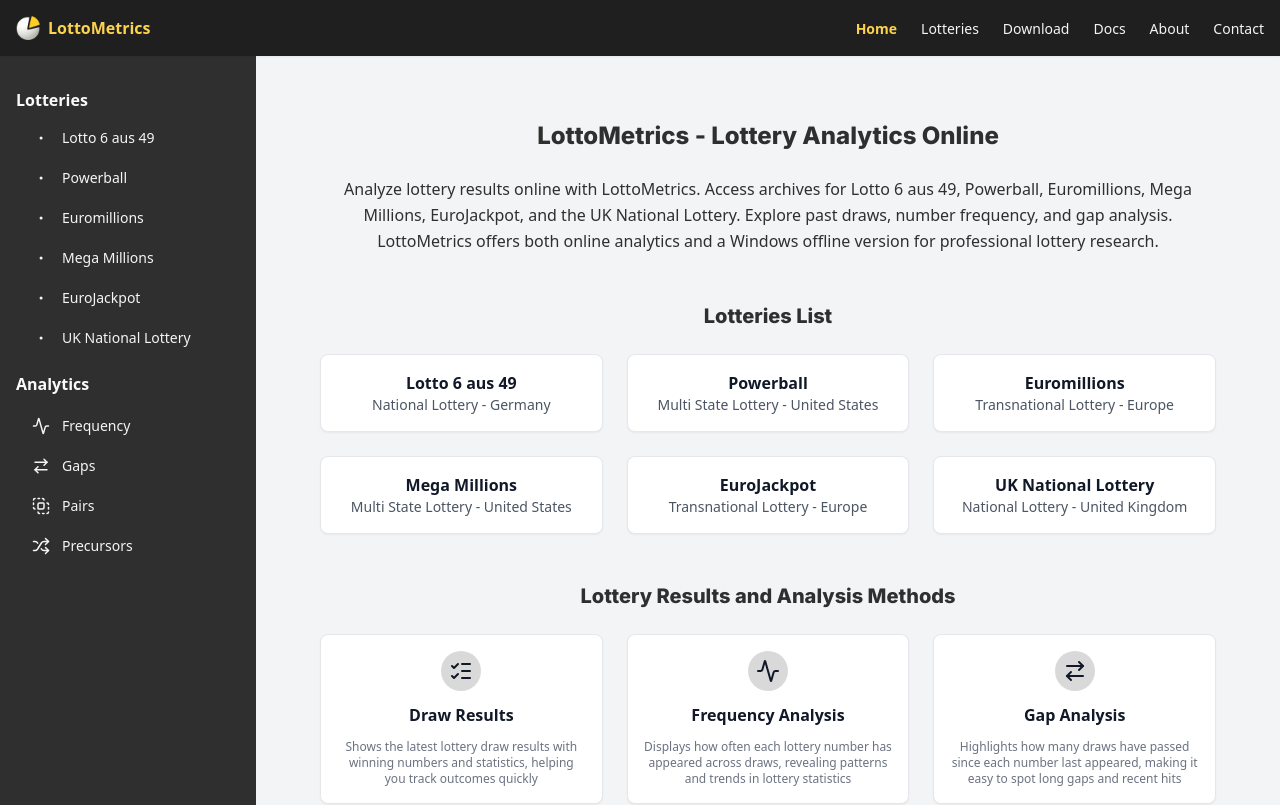
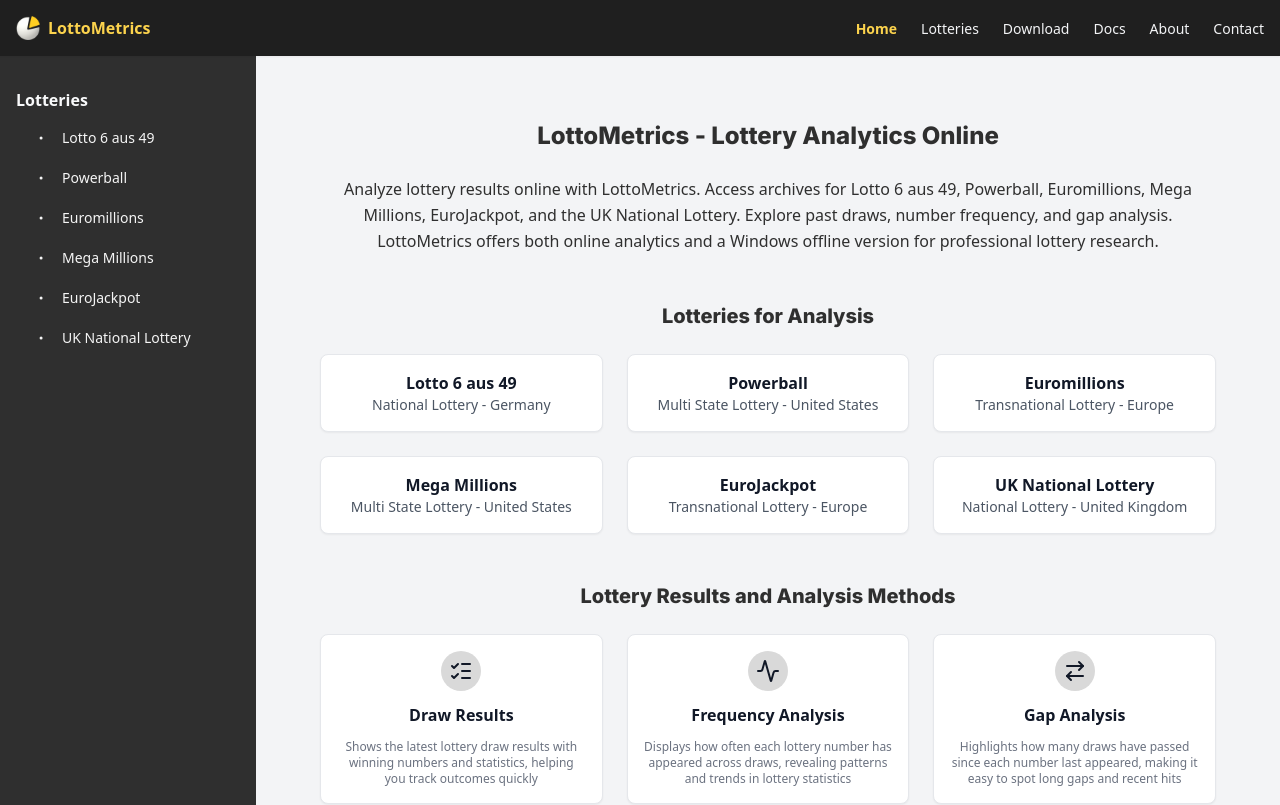
Before and after one commit to StrekanovAlexander/lottometrics-site, a Next.js app: page / in a window 1280 px wide. Shown: the top 805 px of the page. Built offline with nearby package versions, Linux system fonts and the light colour scheme.

Commit message:
rebuilded: routes

```diff
--- a/src/app/components/elements/cards/LotterySmallCard.js
+++ b/src/app/components/elements/cards/LotterySmallCard.js
@@ -1,7 +1,7 @@
 export default function LotterySmallCard({lottery}) {
     return (
         <a
-            href={`/lottery/${lottery.slug}`}
+            href={`/lottery/${lottery.slug}/analysis`}
             className="block bg-white border border-gray-200 rounded-lg shadow-sm hover:shadow-md transition-shadow p-4"
         >
             <h3 className="text-normal font-semibold text-gray-900">
--- a/src/app/components/layout/SidebarDesktop.js
+++ b/src/app/components/layout/SidebarDesktop.js
@@ -48,8 +48,8 @@ export default function SidebarDesktop() {
                     );
                 })}
             </ul>
-            <h2 className="text-gray-50 my-3 font-semibold">Analytics</h2>
-            <ul className="flex flex-col">
+            {/* <h2 className="text-gray-50 my-3 font-semibold">Analytics</h2>         */}
+            {/* <ul className="flex flex-col">
                 {parts.filter(el => el.isInNav === true).map(({ name, label, icon: Icon }) => {
                     const isActive = name === part;
                     return (
@@ -68,7 +68,7 @@ export default function SidebarDesktop() {
                         </li>
                     );
                 })}
-            </ul>
+            </ul> */}
         </aside>
     )
 }
--- a/src/app/components/layout/SidebarMobile.js
+++ b/src/app/components/layout/SidebarMobile.js
@@ -61,8 +61,8 @@ export default function SidebarMobile() {
                                 );
                             })}
                         </ul>
-                        <h2 className="text-gray-50 my-3 font-semibold">Analytics</h2>
-                        <ul className="flex flex-col">
+                        {/* <h2 className="text-gray-50 my-3 font-semibold">Analytics</h2>         */}
+                        {/* <ul className="flex flex-col">
                             {parts.filter(el => el.isInNav === true).map(({ name, label }) => {
                                 const isActive = name === part;
                                 return (
@@ -80,7 +80,7 @@ export default function SidebarMobile() {
                                     </li>
                                 );
                             })}
-                        </ul>
+                        </ul> */}
                     </aside>
                     <div
                         className="flex-grow bg-black bg-opacity-50"
--- a/src/app/page.js
+++ b/src/app/page.js
@@ -67,7 +67,7 @@ export default function DashboardPage() {
         <section className="mb-12">
           <h2
             className={`${inter.className} text-xl font-bold text-graphite mb-6`}
-          >Lotteries List</h2>
+          >Lotteries for Analysis</h2>
           <div className="grid grid-cols-1 sm:grid-cols-2 md:grid-cols-3 gap-2 sm:gap-4 md:gap-6">
             {lotteries.map((el, ix) =>
               <LotterySmallCard key={ix} lottery={el}/>
```
